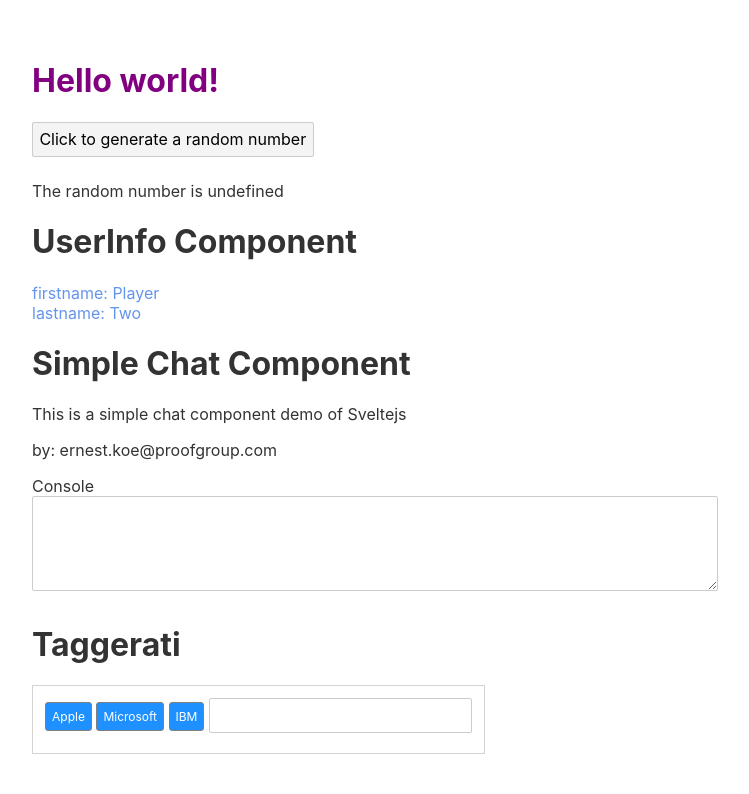
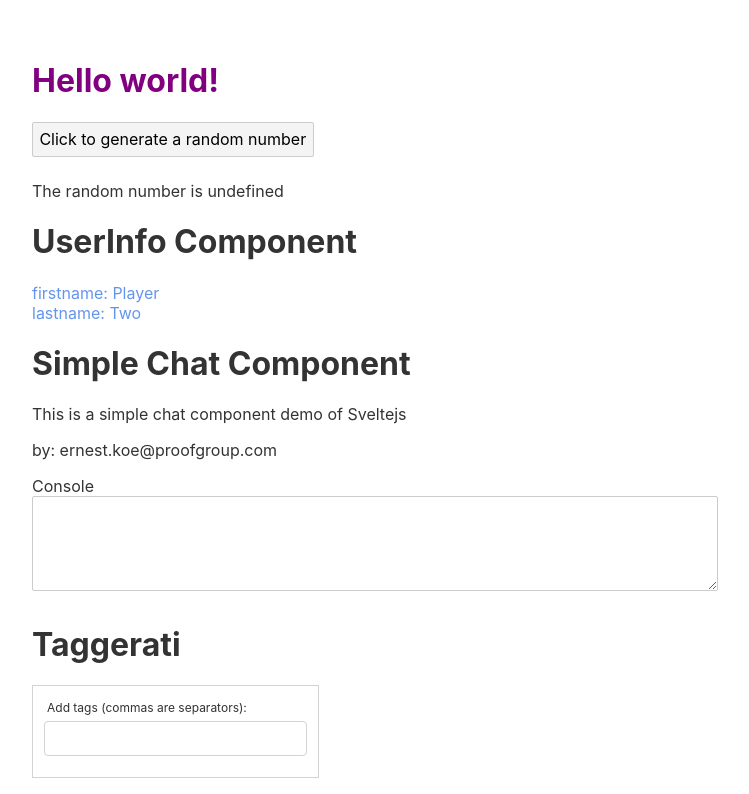
Before and after one commit to ernestkoe/svelte-studies, a Svelte app: page / in a window 1280 px wide. Shown: the top 794 px of the page, without its empty margins (8-757 px from the left). Built offline with nearby package versions, Linux system fonts and the light colour scheme.

Commit message:
made div expand, implemented mapping of array to object of tags

```diff
--- a/src/App.svelte
+++ b/src/App.svelte
@@ -10,7 +10,7 @@
 	import Surname from "./Surname.svelte";
 	import UserInfo from "./UserInfo.svelte";
 	import Noter from "./Noter.svelte";
-	import Taggerati from "./Tagger.svelte";
+	import Taggerati from "./Taggerati.svelte";
 	import Msgbox from "./Msgbox.svelte";
 </script>
 
--- a/src/Tagger.svelte
+++ /dev/null
@@ -1,38 +0,0 @@
-<script>
-    let title = 'Taggerati';
-    let tagJSON = {
-            "apple": 2,
-            "accenture": 45,
-            "ibm": 3
-            };
-</script>
-
-<style>
-
-    .tag-box {
-		border: 1px solid #d3d3d3;
-        display: inline-block;
-        padding: .75em;
-        cursor: pointer;
-	}
-
-    .tag {
-        border: .5px solid gray;
-        color: white;
-        display: inline-block;
-        padding: .5em;
-        cursor: pointer;
-        font-size: .75em;
-        border-radius: .25em;
-        background-color: dodgerblue;
-
-    }
-</style>
-<h1>{title}</h1>
-
-<div class="tag-box">
-    <div class="tag">Apple</div>
-    <div class="tag">Microsoft</div>
-    <div class="tag">IBM</div>
-    <input class="tagsInput">
-</div>
--- /dev/null
+++ b/src/Taggerati.svelte
@@ -0,0 +1,91 @@
+<script>
+  let title = "Taggerati";
+  let mytags = {};
+  let input = "";
+  let dump = "";
+
+  function handleinput() {
+    if (event.key === ",") {
+      //let i = Math.random();
+      input
+        .slice(0, -1)
+        .split(",")
+        .forEach(x => (mytags[x] = true));
+      input = "";
+    }
+  }
+</script>
+
+<style>
+  .dump {
+    display: block;
+  }
+
+  .tag-box {
+    border: 1px solid #d3d3d3;
+    display: inline-block;
+    padding: 0.5em;
+    cursor: pointer;
+  }
+
+  .label {
+    display: block;
+    padding: 0.5em;
+    font-size: 0.75em;
+  }
+
+  .tag-box .tag {
+    display: inline-block;
+    padding: 0.75em;
+    padding-right: 1em;
+    padding-left: 1em;
+    margin-inline-end: 0.2em;
+    margin: 0.2em;
+    border: 0.5px none;
+    color: darkslategray;
+    cursor: pointer;
+    font-size: 0.75em;
+    border-radius: 0.4em;
+    background-color: #eeeeee;
+  }
+
+  .tag-box .tag:hover {
+    background-color: #3af;
+    color: whitesmoke;
+  }
+
+  .tag-box .tag .close::after {
+    content: "×";
+    font-weight: bold;
+    display: inline-block;
+    transform: scale(1.4);
+    margin-left: 0.75em;
+  }
+
+  .tag-box .tag-input {
+    margin-left: 0.2em;
+    margin-right: 0.2em;
+    margin-bottom: 0.8em;
+    border: 0.5px solid #d3d3d3;
+    border-radius: 0.25em;
+    display: block;
+  }
+</style>
+
+<h1>{title}</h1>
+<div class="tag-box">
+  <div class="label">Add tags (commas are separators):</div>
+  <input class="tag-input" bind:value={input} on:keyup={handleinput} />
+  <!--
+    <div class="tag">Apple</div>
+    <div class="tag">Microsoft</div>
+    <div class="tag">IBM</div>
+   -->
+  {#each Object.keys(mytags) as tag}
+    <div class="tag">
+      {tag}
+      <span class="close" />
+    </div>
+  {/each}
+  <div class="dump">{dump}</div>
+</div>
```
Also changed, not shown: 1 other file (tests, documents, lock files or other folders).
